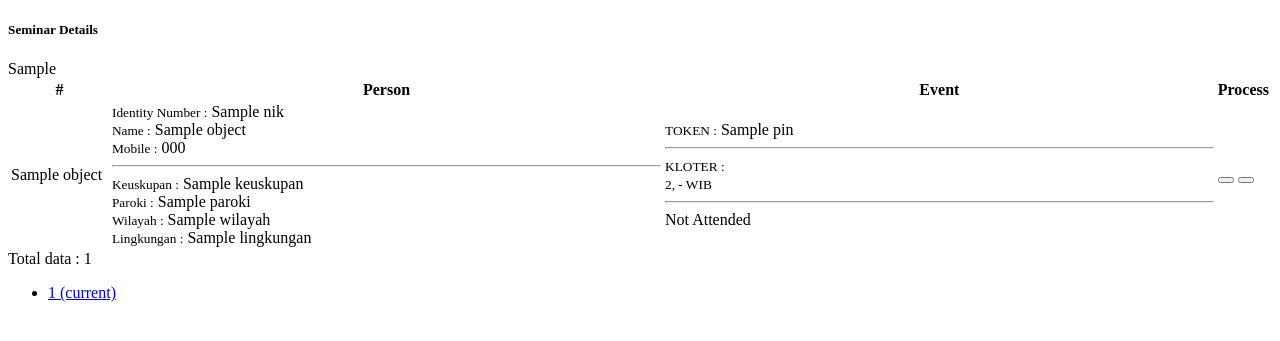
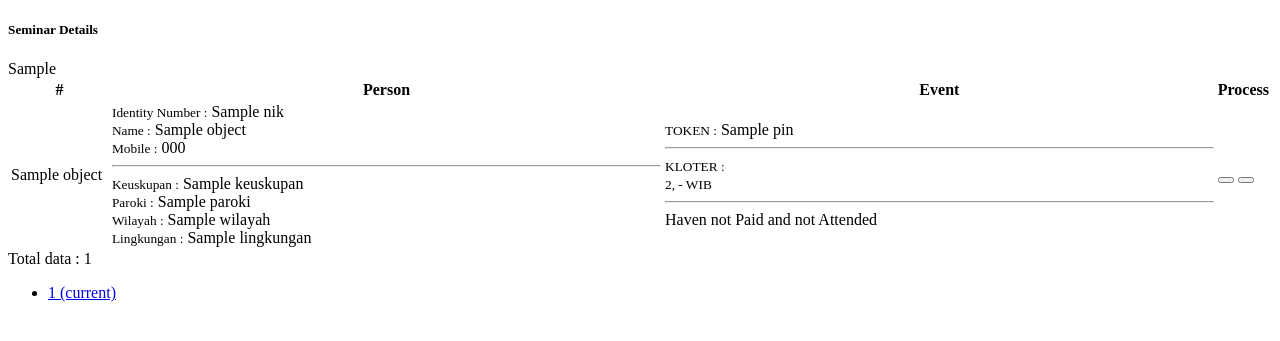
Before and after one commit to herbew/gabis, a Django app: template gabis/templates/staffs/schedules/bookings/guestbooks/seminar_list.html in a window 1280 px wide. Shown: the top 341 px of the page. Run offline with Django 3.2, Linux system fonts and the light colour scheme; the template is opened without the code that fills it: most values are stand-ins (such as "Sample title", 1, 10 or a date in 2020); parts of the project's set-up code (start-up, migrations or seed data) failed here and were passed over.

Commit message:
not paid and not attended

```diff
--- a/gabis/templates/staffs/schedules/bookings/guestbooks/seminar_list.html
+++ b/gabis/templates/staffs/schedules/bookings/guestbooks/seminar_list.html
@@ -124,9 +124,17 @@
                              			 	<small>{{ object.time_event.weekday }}, {{ object.time_event.date_string }} {{ object.time_event.start_time_string }} - {{ object.time_event.end_time_string }} WIB</small>
                              			 	<hr>
                              			 	{% if object.attended %}
-                             			 		{% trans 'Attended' %}
+                             			 		{% if object.paid %}
+                             			 			{% trans 'Have Paid and Attended' %}
+                             			 		{% else %}
+                             			 			{% trans 'Attended' %}
+                             			 		{% endif %}
                              			 	{% else %}
-                             			 		{% trans 'Not Attended' %}
+                             			 		{% if object.paid %}
+                             			 			{% trans 'Have Paid and not Attended' %}
+                             			 		{% else %}
+                             			 			{% trans 'Haven not Paid and not Attended' %}
+                             			 		{% endif %}
                              			 	{% endif %}
                              			 </td>
 	                                     <td>
```
